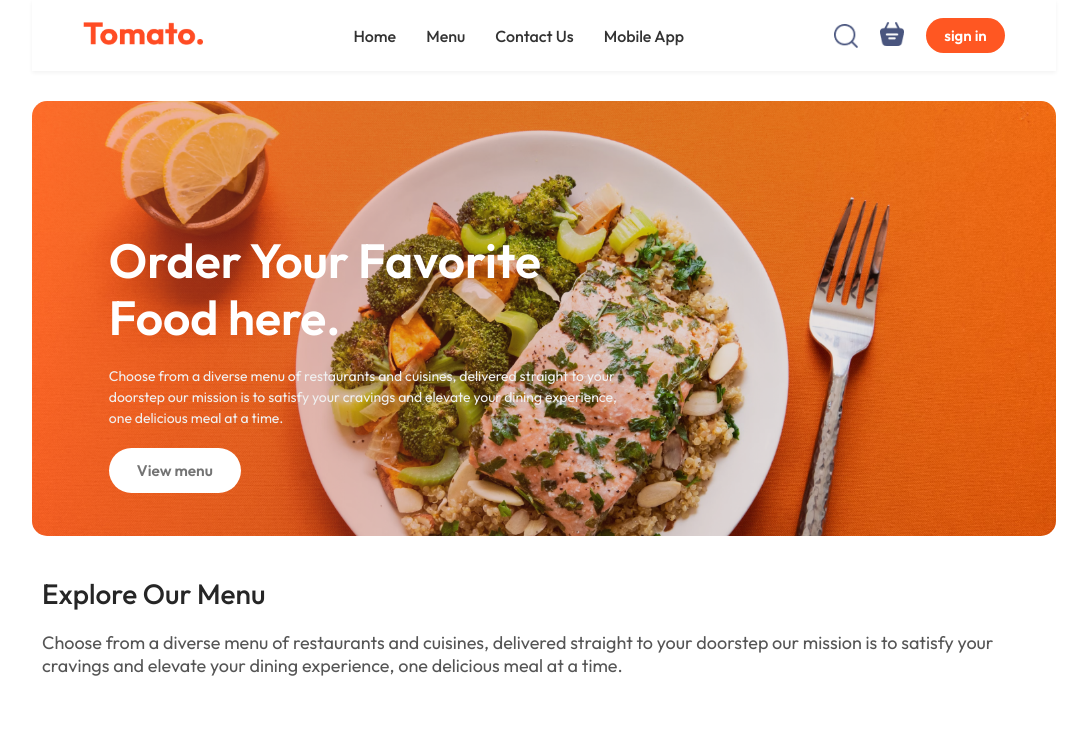
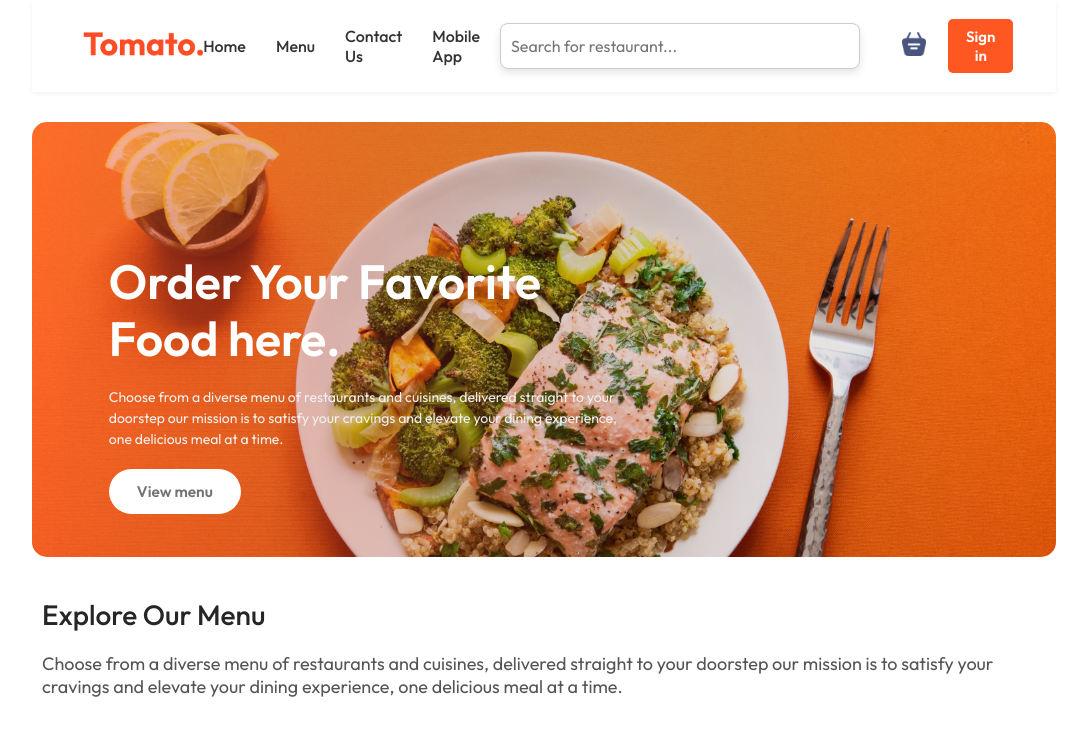
Before and after one commit to harshavardhan314/Food-del, a React (Vite) app in the folder quickeats/: page / in a window 1280 px wide. Shown: the top 735 px of the page, without its empty margins (96-1183 px from the left). Built offline with nearby package versions, Linux system fonts and the light colour scheme.

Commit message:
adjusted the responsivness

```diff
--- a/quickeats/src/components/Navbar/Navbar.css
+++ b/quickeats/src/components/Navbar/Navbar.css
@@ -97,7 +97,7 @@
 .sign-in {
     padding: 8px 18px;
     border: none;
-    border-radius: 20px;
+    border-radius: 5px;
     background: #ff5722;
     color: #fff;
     font-size: 15px;
@@ -109,39 +109,28 @@
 .sign-in:hover {
     background: #e64a19;
 }
+.main-search input {
+                    /* Centering: Requires block display and specific width */
+                    display: block;
+                    width: 400px; /* Specific width for desktop */
+                    max-width: 90%; /* Responsive cap */
+                    margin: 5px auto; /* 20px top/bottom margin, auto left/right margin for centering */
+                    box-sizing: border-box; /* Include padding/border in width */
 
-.search-container {
-    position: relative;
-    display: flex;
-    align-items: center;
-}
+                    /* Appearance */
+                    padding: 12px 10px;
+                    border: 1px solid #ccc;
+                    border-radius: 8px; /* Slightly rounded corners */
+                    font-size: 16px;
+                    outline: none;
+                    box-shadow: 0 4px 8px rgba(0, 0, 0, 0.1); /* Clear shadow */
+                    transition: border-color 0.3s, box-shadow 0.3s;
+                }
 
-.search-box {
-    position: absolute;
-    right: 0;
-    top: 30px;
-    width: 300px;
-    padding: 10px;
-    background-color: #ffffff;
-    border-radius: 8px;
-    box-shadow: 0 4px 12px rgba(0, 0, 0, 0.15);
-    animation: fadeIn 0.3s ease-out;
-}
-
-.search-box input {
-    width: 100%;
-    padding: 8px 12px;
-    border: 1px solid #ccc;
-    border-radius: 4px;
-    font-size: 15px;
-    outline: none;
-    transition: border-color 0.3s;
-}
-
-.search-box input:focus {
-    border-color: #ff5722;
-}
-
+                .main-search :focus {
+                    border-color: #ff5722;
+                    box-shadow: 0 4px 8px rgba(255, 87, 34, 0.2);
+                }
 .mobile-menu-toggle {
     display: none;
     flex-direction: column;
@@ -199,4 +188,28 @@
         display: flex;
         order: 4;
     }
+
+
+
+
 }
+
+@media (max-width: 800px) {
+                    .main-search {
+                        /* Tighter spacing for small phones */
+                      width: 200px;
+                    }
+                }
+ @media (max-width: 500px)
+ {
+
+                    .main-search {
+                       display: none;
+                    }
+ }
+ @media (max-width:500px)
+ {
+    .sign-in{
+        padding: 6px ;
+    }
+ }
--- a/quickeats/src/components/Navbar/Navbar.jsx
+++ b/quickeats/src/components/Navbar/Navbar.jsx
@@ -91,19 +91,12 @@ const Navbar = ({setLogin}) => {
       </ul>
 
       <div className="nav-right">
-        <div className="search-container">
-          <img
-            src={assets.search_icon}
-            alt="search"
-            className='nav-icon'
-            onClick={() => setSearchIcon(prev => !prev)} // Toggles the search box
-          />
-          {searchIcon ? (
-            <div className="search-box">
+
+            <div className="main-search">
               <input type="text" placeholder='Search for restaurant...'/>
             </div>
-          ) : null}
-        </div>
+
+
 
         <div className="cart-icon">
           <Link to='/cart'>
@@ -113,7 +106,7 @@ const Navbar = ({setLogin}) => {
             <div className="dot">{getTotalCartItems()}</div>
           }
         </div>
-        <button className='sign-in' onClick={()=>setLogin(true)}>sign in</button>
+        <button className='sign-in' onClick={()=>setLogin(true)}>Sign in</button>
 
         {/* 2. Toggle Icon Container: Displays the Hamburger or Close icon */}
         <div className='mobile-menu-toggle'>
```
